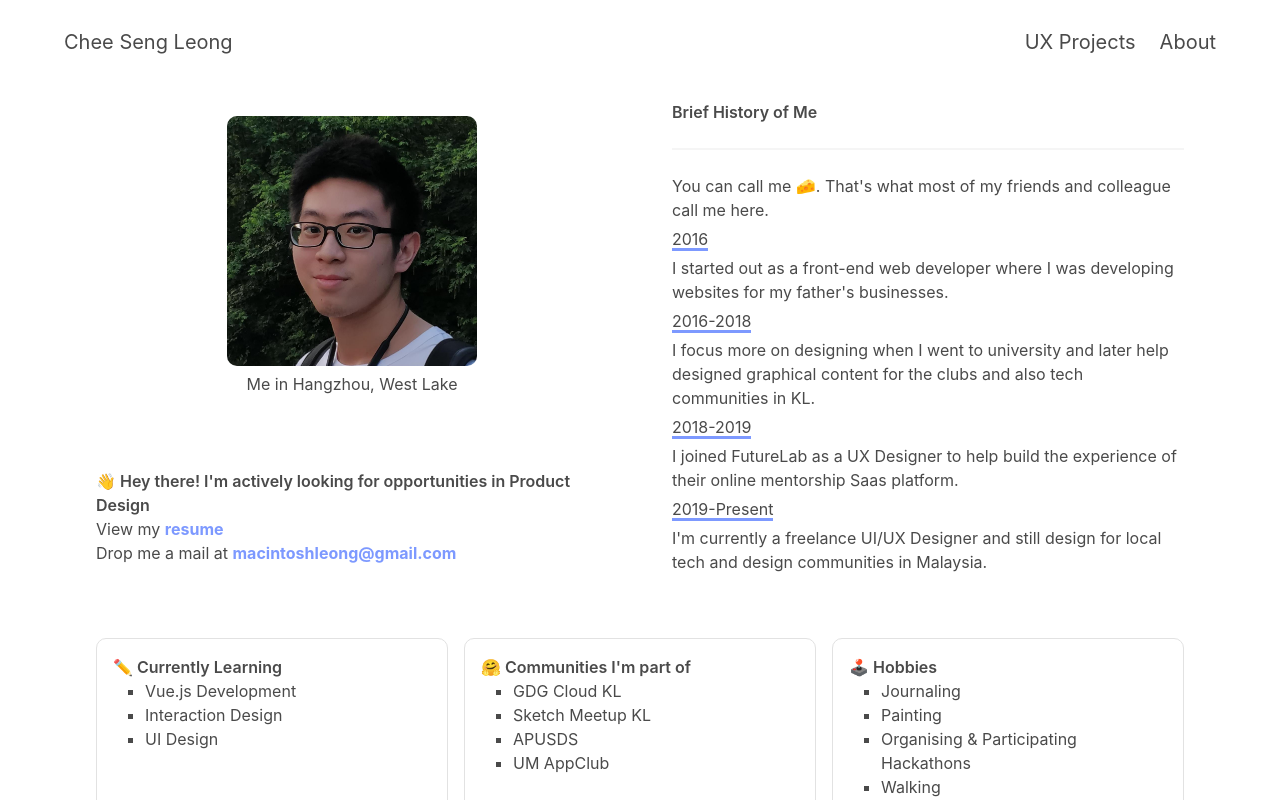
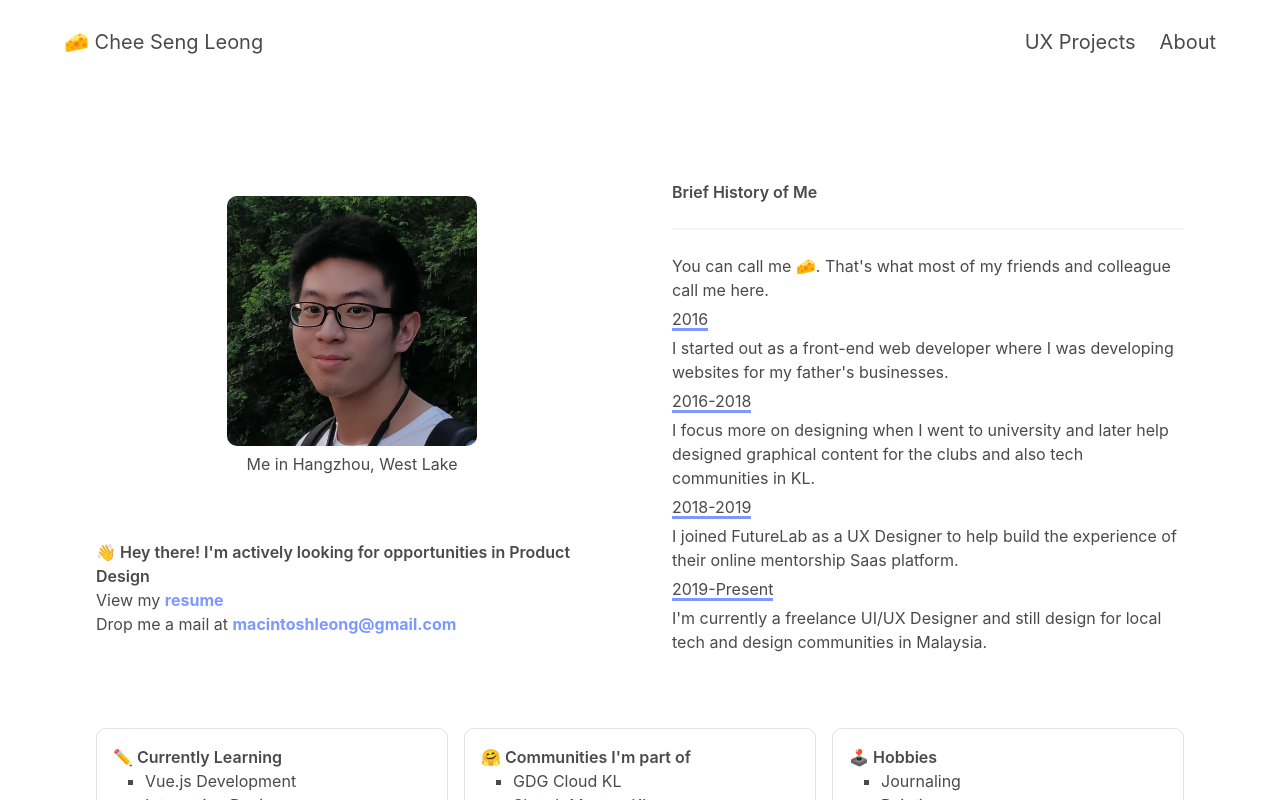
Before and after one commit to csleong98/csleong98.github.io, a Vue app: page /about in a window 1280 px wide. Shown: the top 800 px of the page. Built offline with nearby package versions, Linux system fonts and the light colour scheme.

Commit message:
styling upgrades

```diff
--- a/src/App.vue
+++ b/src/App.vue
@@ -5,7 +5,7 @@
       <nav class="navbar" role="navigation" aria-label="main navigation">
         <div class="navbar-brand">
           <router-link class="navbar-item" to="/">
-            <span>Chee Seng Leong</span>
+            <span>🧀 Chee Seng Leong</span>
           </router-link>
 
           <a role="button" class="navbar-burger burger" aria-label="menu" aria-expanded="false"
@@ -30,7 +30,7 @@
     </div>
 
 
-    <div class="container">
+    <div class="container" >
       <router-view />
     </div>
 
@@ -74,11 +74,32 @@
       return {
         showNav: false
       }
+    },
+    watch: {
+      '$route' () {
+        this.showNav = false
+      }
     }
   }
 </script>
 
 <style lang="scss">
+@import "~@/styles/_variables.scss";
+
+  @media screen and (max-width: $tablet){
+    .navbar {
+      padding-top: 2rem;
+      margin: 0 !important;
+      position: fixed !important;
+      width: 100%;
+      box-shadow: 0 8px 16px rgba(125, 153, 255, 0.1);
+
+      .navbar-menu {
+        box-shadow: 0 20px 16px rgba(125, 153, 255, 0.1);
+      }
+    }
+  }
+
   #app {
     min-height: 100vh;
     overflow: hidden;
--- a/src/styles/home.scss
+++ b/src/styles/home.scss
@@ -6,7 +6,8 @@
     grid-template-columns: 2fr minmax(300px, 400px);
     grid-template-rows: 0.1fr;
 
-    @media screen and (max-width: $large-phones) {
+    @media screen and (max-width: $tablet) {
+      margin-top: 8rem;
       grid-template-columns: 1fr;
       grid-template-rows: 1fr;
       grid-template-areas:
--- a/src/views/About.vue
+++ b/src/views/About.vue
@@ -76,8 +76,9 @@
     .grid-container {
         display: grid;
         grid-template-columns: repeat(2, 1fr);
-        grid-template-rows: 1fr fr 2fr;
+        grid-template-rows: 1fr 0.5fr 0.5fr;
         grid-row-gap: 1rem;
+        margin-top: 6rem;
         grid-template-areas:
             " profile about "
             " coffee about "
@@ -134,17 +135,15 @@
         grid-area: others;
         display: grid;
         grid-template-columns: repeat(3, 1fr);
-        grid-template-rows: auto;
+        grid-template-rows: 1fr;
         grid-gap: 1rem;
         margin: 1rem 2rem;
         grid-template-areas:
-            " . . . "
             " learnings community projects ";
         @media screen and (max-width: $large-phones){
             grid-template-columns: 1fr;
             grid-template-rows: 30px, repeat(3, 1fr);
             grid-template-areas:
-            " . "
             " learnings "
             " community "
             " projects ";
```
